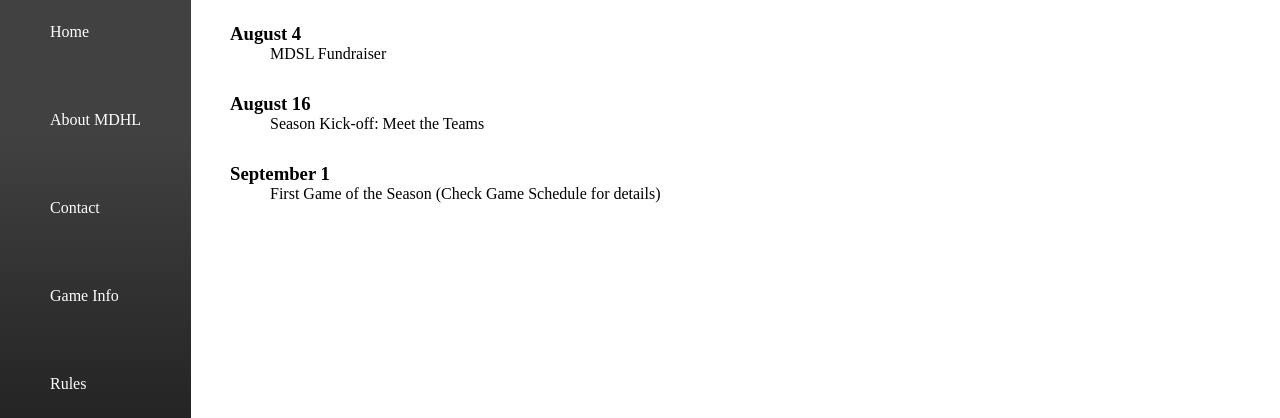
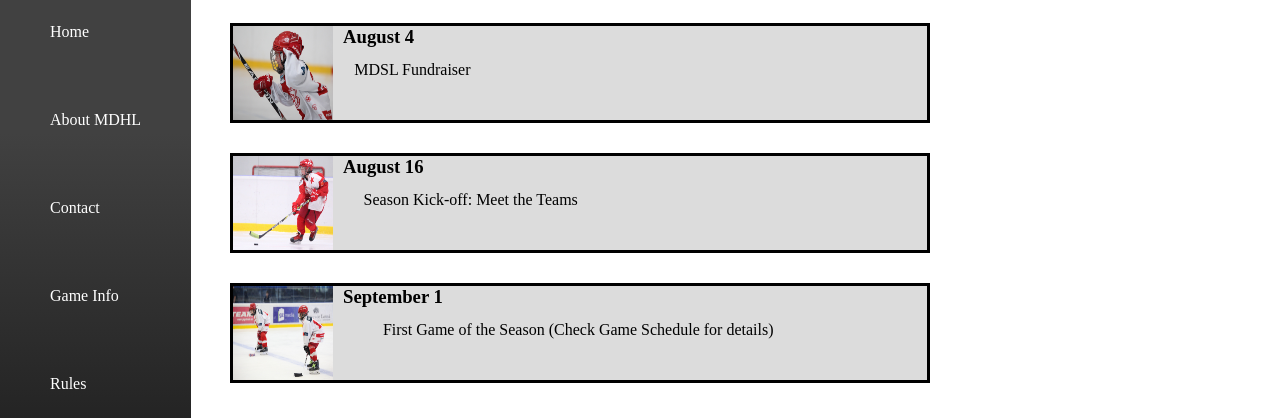
Before and after one commit to jnvillalba/MDHL_Villalba, a plain HTML site: page index.html in a window 1280 px wide. Shown: the part 382-800 px from the top of the page. Drawn offline with Linux system fonts and the light colour scheme.

Commit message:
nuevo estilo article

```diff
--- a/index.html
+++ b/index.html
@@ -34,17 +34,20 @@
 
     <main class="mainIndex">
       <section>
-        <article>
+        <article class="home-article">
+          <img src="./assets/hockey_1.jpg" alt="img1" width="100" />
           <h3>August 4</h3>
-          <p id="sangria">MDSL Fundraiser</p>
+            <p>MDSL Fundraiser</p>
         </article>
-        <article>
+        <article class="home-article">
+          <img src="./assets/hockey_2.jpg" alt="img2" width="100" />
           <h3>August 16</h3>
-          <p id="sangria">Season Kick-off: Meet the Teams</p>
+            <p>Season Kick-off: Meet the Teams</p>
         </article>
-        <article>
+        <article class="home-article">
+          <img src="./assets/hockey_3.jpg" alt="img3" width="100" />
           <h3>September 1</h3>
-          <p id="sangria">
+          <p>
             First Game of the Season (Check Game Schedule for details)
           </p>
         </article>
--- a/styles/styles.css
+++ b/styles/styles.css
@@ -91,6 +91,26 @@ article {
   margin: 30px;
 }
 
+.home-article{
+  border: solid #000;
+  display: flex;
+  background-color: gainsboro;
+  width: 700px;
+  height: 100px;
+
+}
+.home-article h3{
+  margin-left: 10px;
+}
+
+.home-article p{
+  margin-top: 35px;
+  margin-left: -60px;
+}
+
+
+
+
 #sangria {
   text-indent: 40px;
 }
```
